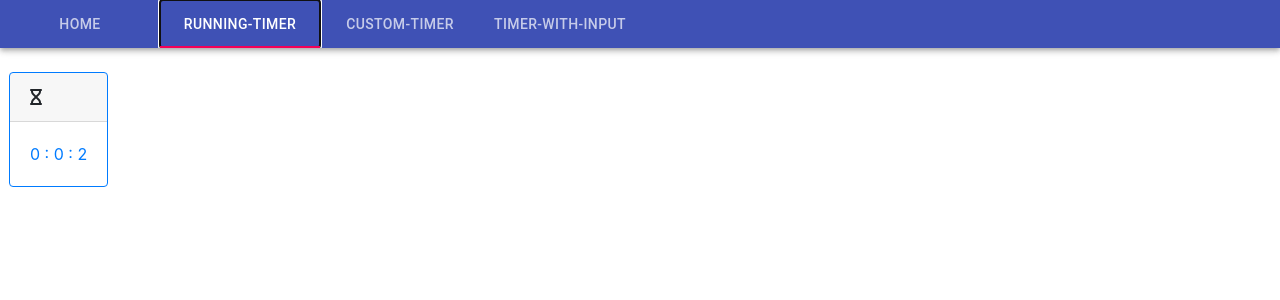
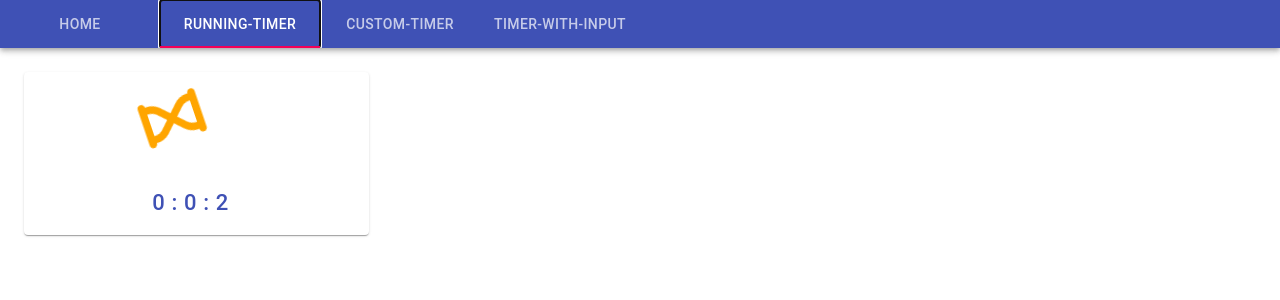
Before and after one commit to RevantMakkena/ReActivator, a React (Create React App) app in the folder Projects/timers/: page / in a window 1280 px wide. Both pictures are taken after a click on the tab "RUNNING-TIMER". Shown: the top 300 px of the page. Built offline with nearby package versions, Linux system fonts and the light colour scheme.

Commit message:
Customize Project with Material UI

```diff
--- a/Projects/timers/src/UiLayout.js
+++ b/Projects/timers/src/UiLayout.js
@@ -20,7 +20,7 @@ const useStyles = makeStyles((theme) => ({
 
 export default function LabTabs() {
   const classes = useStyles();
-  const [value, setValue] = React.useState("1");
+  const [value, setValue] = React.useState("home");
 
   const handleChange = (event, newValue) => {
     setValue(newValue);
@@ -30,9 +30,7 @@ export default function LabTabs() {
     <div className={classes.root}>
       <TabContext value={value}>
         <AppBar position='static'>
-          <TabList
-            onChange={handleChange}
-            aria-label='simple tabs example'>
+          <TabList onChange={handleChange}>
             <Tab label='home' value='home' />
             <Tab label='running-timer' value='running-timer' />
             <Tab label='custom-timer' value='custom-timer' />
--- a/Projects/timers/src/components/AutoRunningTimer.js
+++ b/Projects/timers/src/components/AutoRunningTimer.js
@@ -1,6 +1,29 @@
 import React, {useState, useEffect} from "react";
+import "./App.css";
+import {
+  Card,
+  CardContent,
+  CardActions,
+  Button,
+  makeStyles,
+  Typography,
+} from "@material-ui/core";
+
+const useStyles = makeStyles({
+  root: {
+    maxWidth: 345,
+  },
+  media: {
+    height: 100,
+  },
+  contentLeft: {
+    marginLeft: "35%",
+    fontSize: "22px",
+  },
+});
 
 const AutoRunningTimer = () => {
+  const classes = useStyles();
   const [tick, setTick] = useState(0);
   const [minutes, setMinutes] = useState(0);
   const [hours, setHour] = useState(0);
@@ -24,18 +47,21 @@ const AutoRunningTimer = () => {
 
   return (
     <>
-      <div className='row'>
-        <div className='card border-primary mb-3'>
-          <div className='card-header'>
+      <Card className={classes.root}>
+        <CardContent className={classes.media}>
+          <Typography className={classes.contentLeft}>
             <i className='fas fa-hourglass rotate'></i>
-          </div>
-          <div className='card-body text-primary'>
-            <p className='card-text'>
-              {hours} : {minutes} : {tick}
-            </p>
-          </div>
-        </div>
-      </div>
+          </Typography>
+        </CardContent>
+        <CardActions>
+          <Button
+            size='small'
+            color='primary'
+            className={classes.contentLeft}>
+            {hours} : {minutes} : {tick}
+          </Button>
+        </CardActions>
+      </Card>
     </>
   );
 };
```
Also changed, not shown: Projects/timers/src/components/App.css (renamed from Projects/timers/src/App.css).
